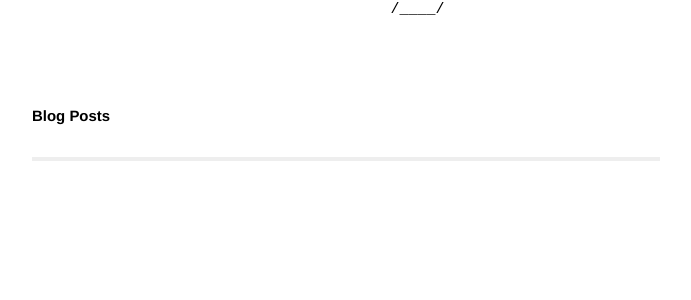
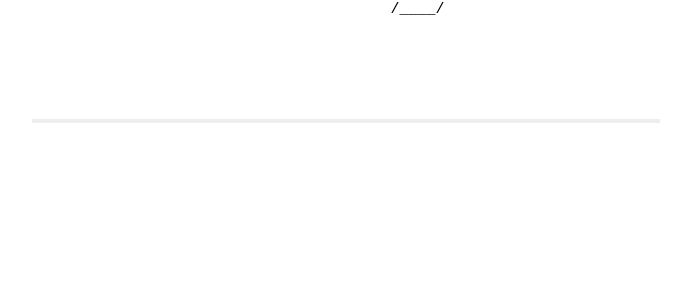
Before and after one commit to keith/investigate.vim, a Jekyll site: the page built from index.html, in a window 1280 px wide. Shown: the part 503-803 px from the top of the page, without its empty margins (294-985 px from the left). Built offline with Jekyll 4.4.1, drawn with Linux system fonts in a browser that asks for light colours; Markdown is read by kramdown in place of the engine named in the settings.

Commit message:
Remove default posts

```diff
--- a/index.html
+++ b/index.html
@@ -1,13 +1,3 @@
 ---
 layout: default
-title: Your New Jekyll Site
 ---
-
-<div id="home">
-  <h1>Blog Posts</h1>
-  <ul class="posts">
-    {% for post in site.posts %}
-      <li><span>{{ post.date | date_to_string }}</span> &raquo; <a href="{{ post.url }}">{{ post.title }}</a></li>
-    {% endfor %}
-  </ul>
-</div>
```
